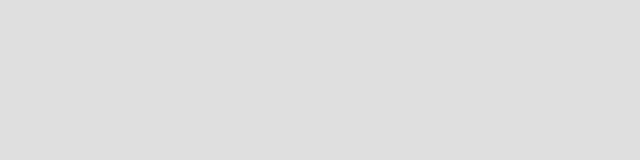
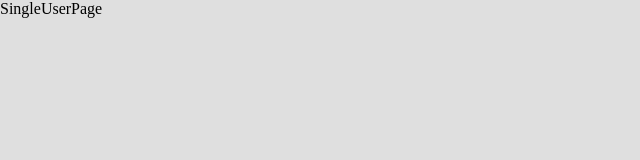
Before and after one commit to Dorhmi/MERN-Stack-JWT-Authentication, a React (Vite) app in the folder Client/: page /user/1 in a window 1280 px wide. Before the commit this address had no page. Shown: the top 160 px of the page, without its empty margins (0-640 px from the left). Built offline with nearby package versions, Linux system fonts and the light colour scheme.

Commit message:
EditPade & SingleUserPage

```diff
--- a/Client/src/App.jsx
+++ b/Client/src/App.jsx
@@ -4,6 +4,9 @@ import HomePage from './pages/HomePage'
 import RegisterPage from './pages/RegisterPage'
 import LoginPage from './pages/LoginPage'
 import DashboardPage from './pages/DashboardPage'
+import EditUserPage from './pages/EditUserPage'
+import SingleUserPage from './pages/SingleUserPage'
+
 
 const App = () => {
   return (
@@ -13,6 +16,8 @@ const App = () => {
         <Route path='/register' element={<RegisterPage/>}/>
         <Route path='/login' element={<LoginPage/>}/>
         <Route path='/dashboard' element={<DashboardPage/>}/>
+        <Route path='/edit' element={<EditUserPage/>}/>
+        <Route path='/user/:id' element={<SingleUserPage/>} />
       </Routes>
     </BrowserRouter>
   )
--- /dev/null
+++ b/Client/src/pages/EditUserPage.jsx
@@ -0,0 +1,9 @@
+import React from 'react'
+
+const EditUserPage = () => {
+return (
+    <div>EditUserPage</div>
+)
+}
+
+export default EditUserPage
--- /dev/null
+++ b/Client/src/pages/SingleUserPage.jsx
@@ -0,0 +1,9 @@
+import React from 'react'
+
+const SingleUserPage = () => {
+return (
+    <div>SingleUserPage</div>
+)
+}
+
+export default SingleUserPage
```
